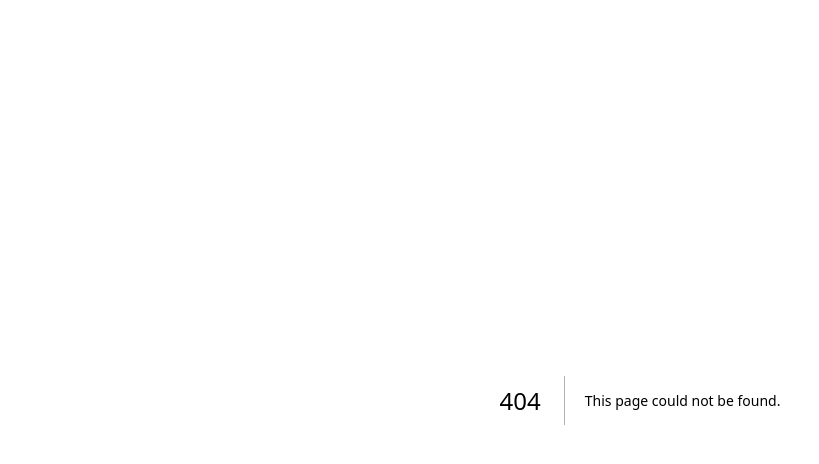
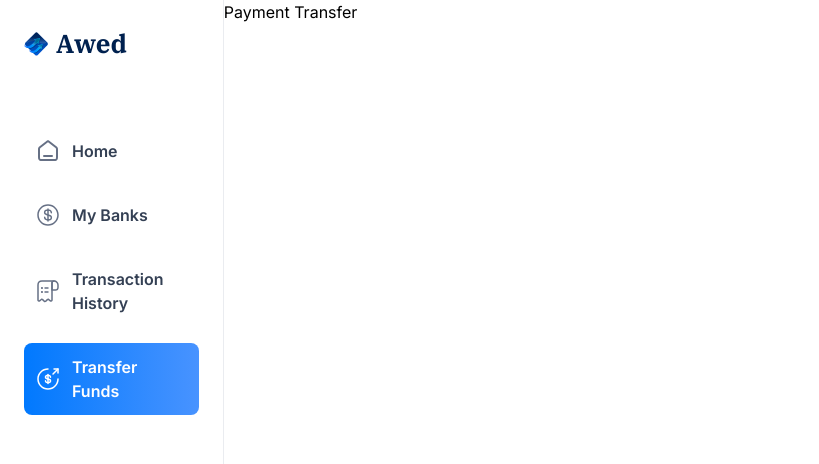
Before and after one commit to ramiawed-eng/banking, a Next.js app: page /payment-transfer in a window 1280 px wide. Before the commit this address had no page. Shown: the top 464 px of the page, without its empty margins (0-819 px from the left). Built offline with nearby package versions, Linux system fonts and the light colour scheme.

Commit message:
implement complete layout

```diff
--- /dev/null
+++ b/app/(root)/my-banks/page.tsx
@@ -0,0 +1,3 @@
+export default function MyBanks() {
+  return <div>My Banks</div>;
+}
--- /dev/null
+++ b/app/(root)/payment-transfer/page.tsx
@@ -0,0 +1,3 @@
+export default function PaymentTransferPage() {
+  return <div>Payment Transfer</div>;
+}
--- /dev/null
+++ b/app/(root)/transaction-history/page.tsx
@@ -0,0 +1,3 @@
+export default function TransactionHistoryPage() {
+  return <div>Transaction History</div>;
+}
```
Also changed, not shown: 1 other file (tests, documents, lock files or other folders).
